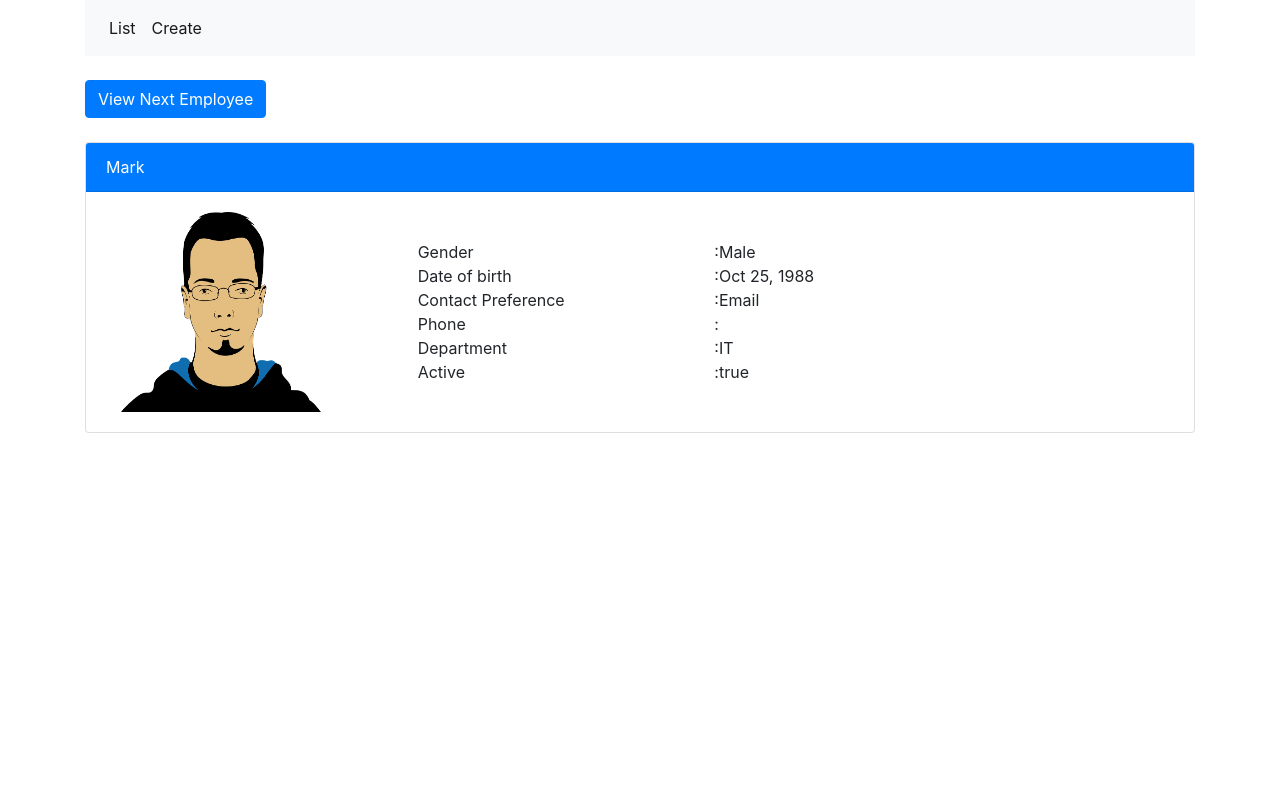
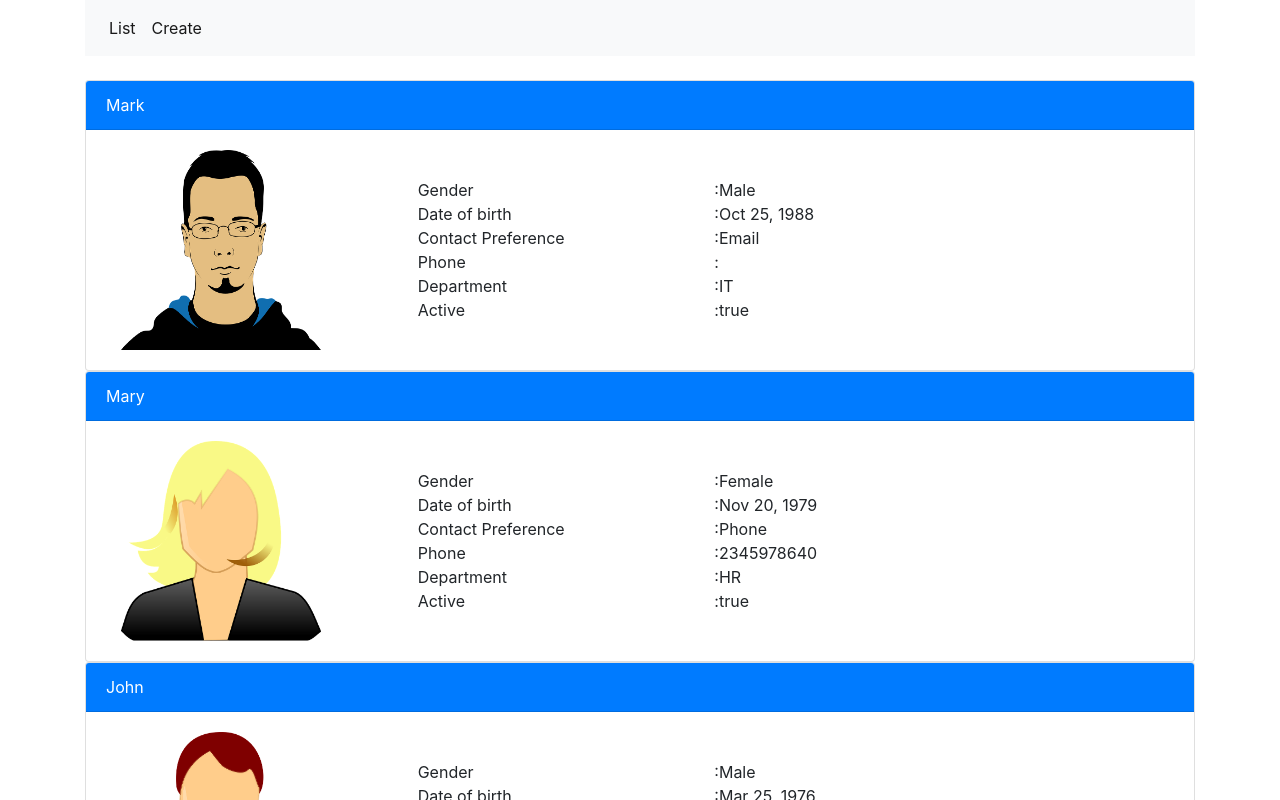
Before and after one commit to eldarburko97/Angular-Fundamentals, an Angular app in the folder AngularCrud/: page /list in a window 1280 px wide. Shown: the top 800 px of the page. Built offline with nearby package versions, Linux system fonts and the light colour scheme.

Commit message:
CanDeactivate route guard

```diff
--- a/AngularCrud/src/app/app.module.ts
+++ b/AngularCrud/src/app/app.module.ts
@@ -13,10 +13,11 @@ import { SelectRequiredValidatorDirective } from './shared/select-required-valid
 import { ConfirmEqualValidatorDirective } from './shared/confirm-equal-validator.directive';
 import { EmployeeService } from './employees/employee.service';
 import { DisplayEmployeeComponent } from './employees/display-employee.component';
+import { CreateEmployeeCanDeactivateGuardService } from './employees/create-employee-can-deactivate-guard.service';
 
 const appRoutes: Routes = [
   { path: 'list', component: ListEmployeesComponent },
-  { path: 'create', component: CreateEmployeeComponent },
+  { path: 'create', component: CreateEmployeeComponent, canDeactivate: [CreateEmployeeCanDeactivateGuardService] },
   { path: '', redirectTo: '/list', pathMatch: 'full' }
 ];
 
@@ -36,7 +37,7 @@ const appRoutes: Routes = [
     BsDatepickerModule.forRoot(),
     RouterModule.forRoot(appRoutes)
   ],
-  providers: [EmployeeService],
+  providers: [EmployeeService,CreateEmployeeCanDeactivateGuardService],
   bootstrap: [AppComponent]
 })
 export class AppModule { }
--- /dev/null
+++ b/AngularCrud/src/app/employees/create-employee-can-deactivate-guard.service.ts
@@ -0,0 +1,18 @@
+import { Injectable } from '@angular/core';
+import { ActivatedRouteSnapshot, CanDeactivate, RouterStateSnapshot, UrlTree } from '@angular/router';
+import { Observable } from 'rxjs';
+import { CreateEmployeeComponent } from './create-employee.component';
+
+@Injectable({
+  providedIn: 'root'
+})
+export class CreateEmployeeCanDeactivateGuardService implements CanDeactivate<CreateEmployeeComponent> {
+
+  constructor() { }
+  canDeactivate(component: CreateEmployeeComponent): boolean {
+    if (component.createEmployeeForm.dirty) {
+      return confirm('Are you sure you want to discard your changes?');
+    }
+    return true;
+  }
+}
--- a/AngularCrud/src/app/employees/create-employee.component.ts
+++ b/AngularCrud/src/app/employees/create-employee.component.ts
@@ -1,4 +1,4 @@
-import { Component, OnInit } from '@angular/core';
+import { Component, OnInit, ViewChild } from '@angular/core';
 import { NgForm } from '@angular/forms';
 import { Department } from '../models/department.model';
 import { BsDatepickerConfig } from 'ngx-bootstrap/datepicker';
@@ -12,6 +12,7 @@ import { Router } from '@angular/router';
   styleUrls: ['./create-employee.component.css']
 })
 export class CreateEmployeeComponent implements OnInit {
+  @ViewChild('employeeForm') public createEmployeeForm: NgForm; // employeeForm selector is template reference variable of form
   previewPhoto: boolean = false;
   datePickerConfig: Partial<BsDatepickerConfig>;
   employee: Employee = {
--- a/AngularCrud/src/app/employees/display-employee.component.html
+++ b/AngularCrud/src/app/employees/display-employee.component.html
@@ -1,4 +1,4 @@
-<div class="card">
+<div class="card" (click)="handleClick()">
   <div class="card-header text-white bg-primary">
     {{employee.name}}
   </div>
--- a/AngularCrud/src/app/employees/display-employee.component.ts
+++ b/AngularCrud/src/app/employees/display-employee.component.ts
@@ -1,4 +1,4 @@
-import { Component, Input, OnChanges, OnInit, SimpleChanges } from '@angular/core';
+import { Component, Input, OnChanges, OnInit, Output, SimpleChanges, EventEmitter } from '@angular/core';
 import { Employee } from '../models/employee.model';
 
 @Component({
@@ -8,6 +8,7 @@ import { Employee } from '../models/employee.model';
 })
 export class DisplayEmployeeComponent implements OnInit, OnChanges {
   @Input() employee: Employee;
+  @Output() notify: EventEmitter<Employee> = new EventEmitter<Employee>();
   constructor() { }
 
   ngOnInit() {
@@ -21,4 +22,7 @@ export class DisplayEmployeeComponent implements OnInit, OnChanges {
     console.log('Current:' + currentEmployee.name);
   }
 
+  handleClick(){
+    this.notify.emit(this.employee);
+  }
 }
--- a/AngularCrud/src/app/employees/list-employees.component.html
+++ b/AngularCrud/src/app/employees/list-employees.component.html
@@ -1,9 +1,12 @@
-<!-- <div *ngFor="let employee of employees">
-  <app-display-employee [employee]="employee"></app-display-employee>
-</div> -->
+<h1 *ngIf="dataFromChild">
+  {{dataFromChild.name + ' ' + dataFromChild.gender}}
+</h1>
+<div *ngFor="let employee of employees">
+  <app-display-employee [employee]="employee" (notify)="handleNotify($event)"></app-display-employee>
+</div>
 
-<button (click)="nextEmployee()" class="btn btn-primary">
+<!-- <button (click)="nextEmployee()" class="btn btn-primary">
   View Next Employee
 </button>
 <br/><br/>
-<app-display-employee [employee]="employeeToDisplay"></app-display-employee>
+<app-display-employee [employee]="employeeToDisplay"></app-display-employee> -->
--- a/AngularCrud/src/app/employees/list-employees.component.ts
+++ b/AngularCrud/src/app/employees/list-employees.component.ts
@@ -9,23 +9,28 @@ import { EmployeeService } from './employee.service';
 })
 export class ListEmployeesComponent implements OnInit {
   employees: Employee[];
-  employeeToDisplay: Employee;
-  private arrayIndex = 1;
+  // employeeToDisplay: Employee;
+  // private arrayIndex = 1;
+  dataFromChild: Employee;
   constructor(private _employeeService: EmployeeService) { }
 
   ngOnInit() {
     this.employees = this._employeeService.getEmployees();
-    this.employeeToDisplay = this.employees[0];
+    // this.employeeToDisplay = this.employees[0];
   }
 
-  nextEmployee(): void{
-    if(this.employeeToDisplay.id <=2){
-      this.employeeToDisplay = this.employees[this.arrayIndex];
-      this.arrayIndex++;
-    }else{
-      this.employeeToDisplay = this.employees[0];
-      this.arrayIndex = 1;
-    }
+  // nextEmployee(): void{
+  //   if(this.employeeToDisplay.id <=2){
+  //     this.employeeToDisplay = this.employees[this.arrayIndex];
+  //     this.arrayIndex++;
+  //   }else{
+  //     this.employeeToDisplay = this.employees[0];
+  //     this.arrayIndex = 1;
+  //   }
+  // }
+
+  handleNotify(eventData: Employee){
+    this.dataFromChild = eventData;
   }
 
 }
```
